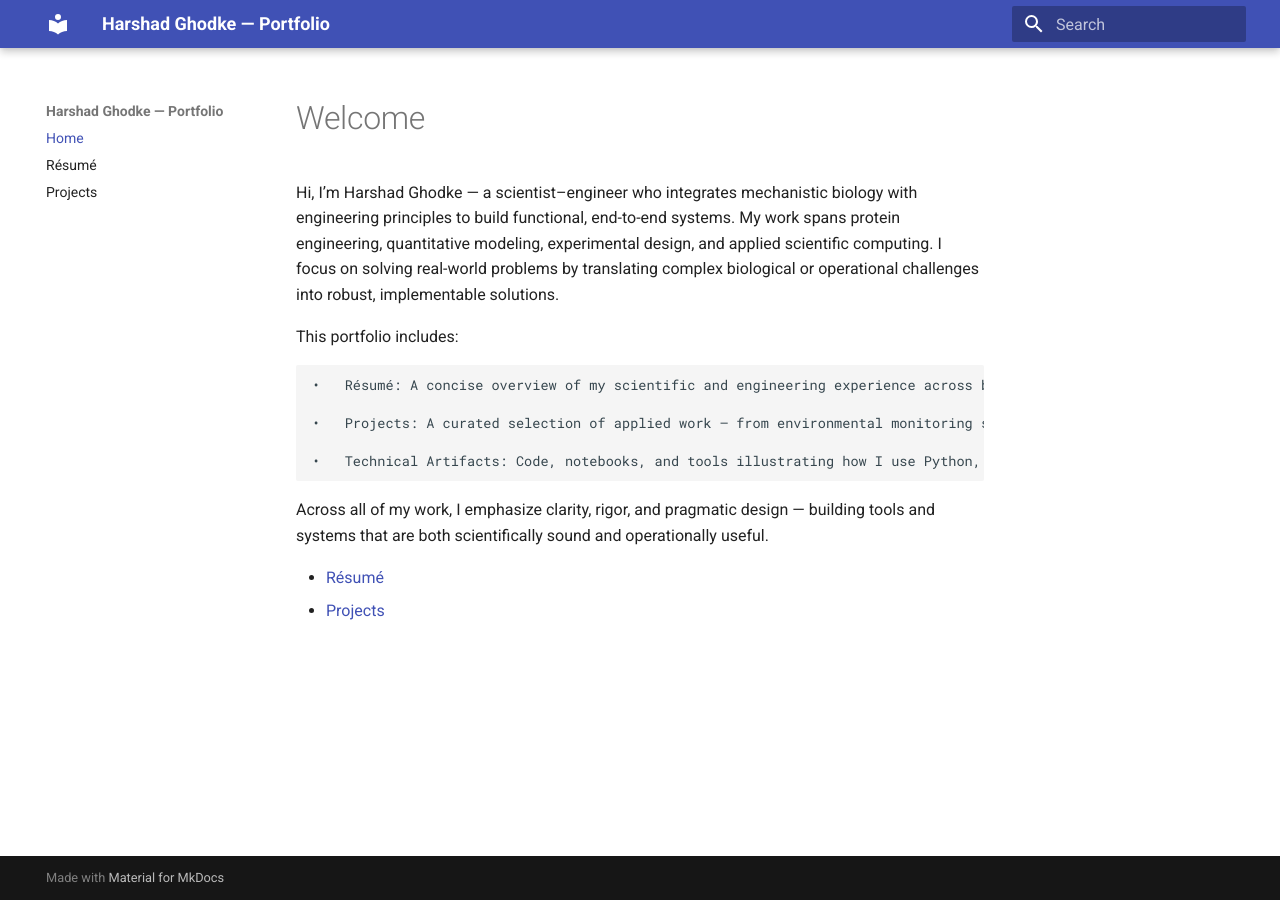
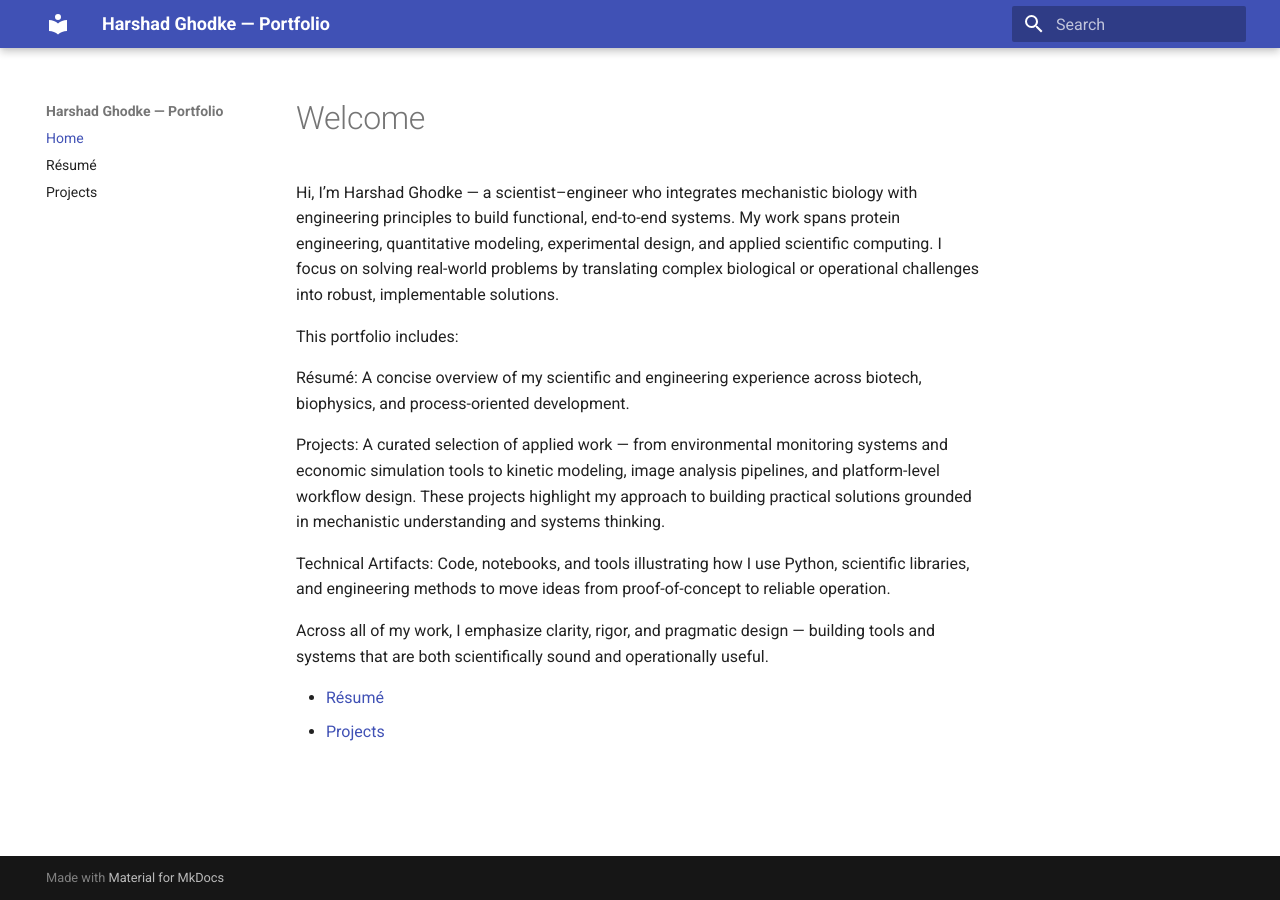
Before and after one commit to hghodkephd/hg-portfolio, an MkDocs documentation site: the page built from docs/index.md, in a window 1280 px wide. Built offline with MkDocs 1.6.1 and Material for MkDocs 9.7.7, drawn with Linux system fonts in a browser that asks for light colours; part of the change alters nothing that is shown.

```diff
--- a/docs/index.md
+++ b/docs/index.md
@@ -4,11 +4,11 @@ Hi, I’m Harshad Ghodke — a scientist–engineer who integrates mechanistic b
 
 This portfolio includes:
 
-	•	Résumé: A concise overview of my scientific and engineering experience across biotech, biophysics, and process-oriented development.
+Résumé: A concise overview of my scientific and engineering experience across biotech, biophysics, and process-oriented development.
 
-	•	Projects: A curated selection of applied work — from environmental monitoring systems and economic simulation tools to kinetic modeling, image analysis pipelines, and platform-level workflow design. These projects highlight my approach to building practical solutions grounded in mechanistic understanding and systems thinking.
+Projects: A curated selection of applied work — from environmental monitoring systems and economic simulation tools to kinetic modeling, image analysis pipelines, and platform-level workflow design. These projects highlight my approach to building practical solutions grounded in mechanistic understanding and systems thinking.
 
-	•	Technical Artifacts: Code, notebooks, and tools illustrating how I use Python, scientific libraries, and engineering methods to move ideas from proof-of-concept to reliable operation.
+Technical Artifacts: Code, notebooks, and tools illustrating how I use Python, scientific libraries, and engineering methods to move ideas from proof-of-concept to reliable operation.
 
 Across all of my work, I emphasize clarity, rigor, and pragmatic design — building tools and systems that are both scientifically sound and operationally useful.
 
```
